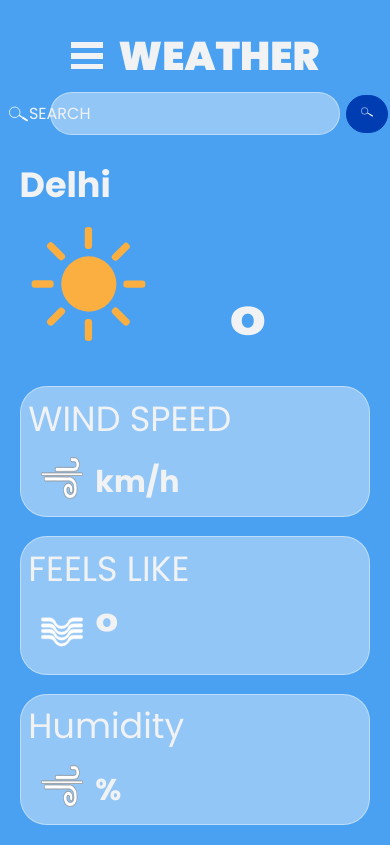
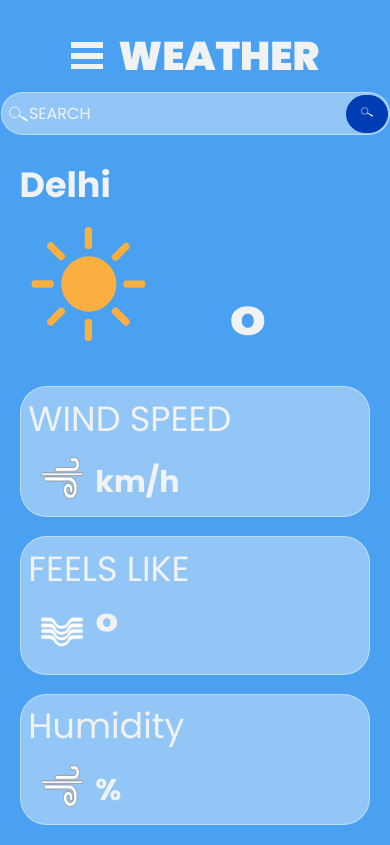
Before and after one commit to rishab-699/Weather_App, a plain HTML site: page index.html in a window 390 px wide. Drawn offline with Linux system fonts and the light colour scheme; no server answers.

Commit message:
Update style.css

```diff
--- a/style.css
+++ b/style.css
@@ -181,7 +181,7 @@ input:active{
         flex-direction: column;
     }
     .searchbar{
-        max-width: 80%;
+        max-width: fit-content;
     }
     .input-tag{
         background: none;
```
